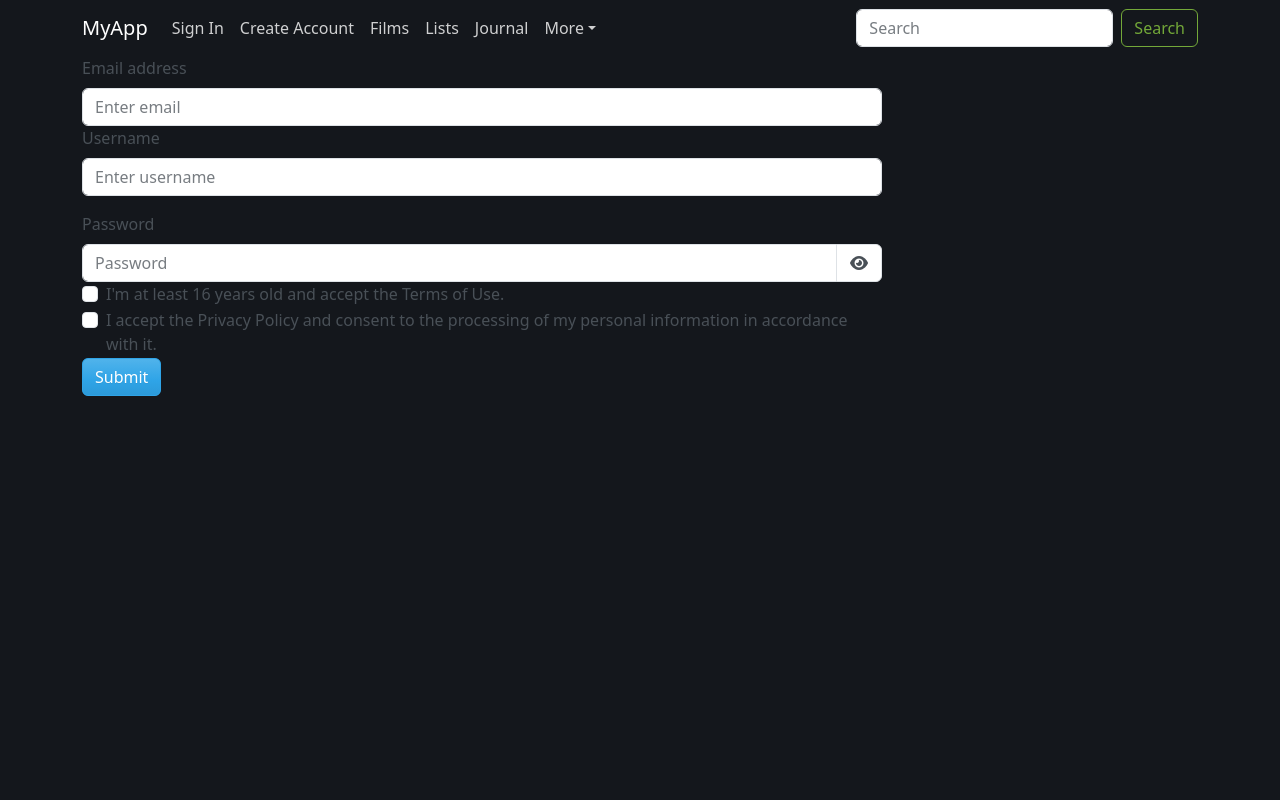
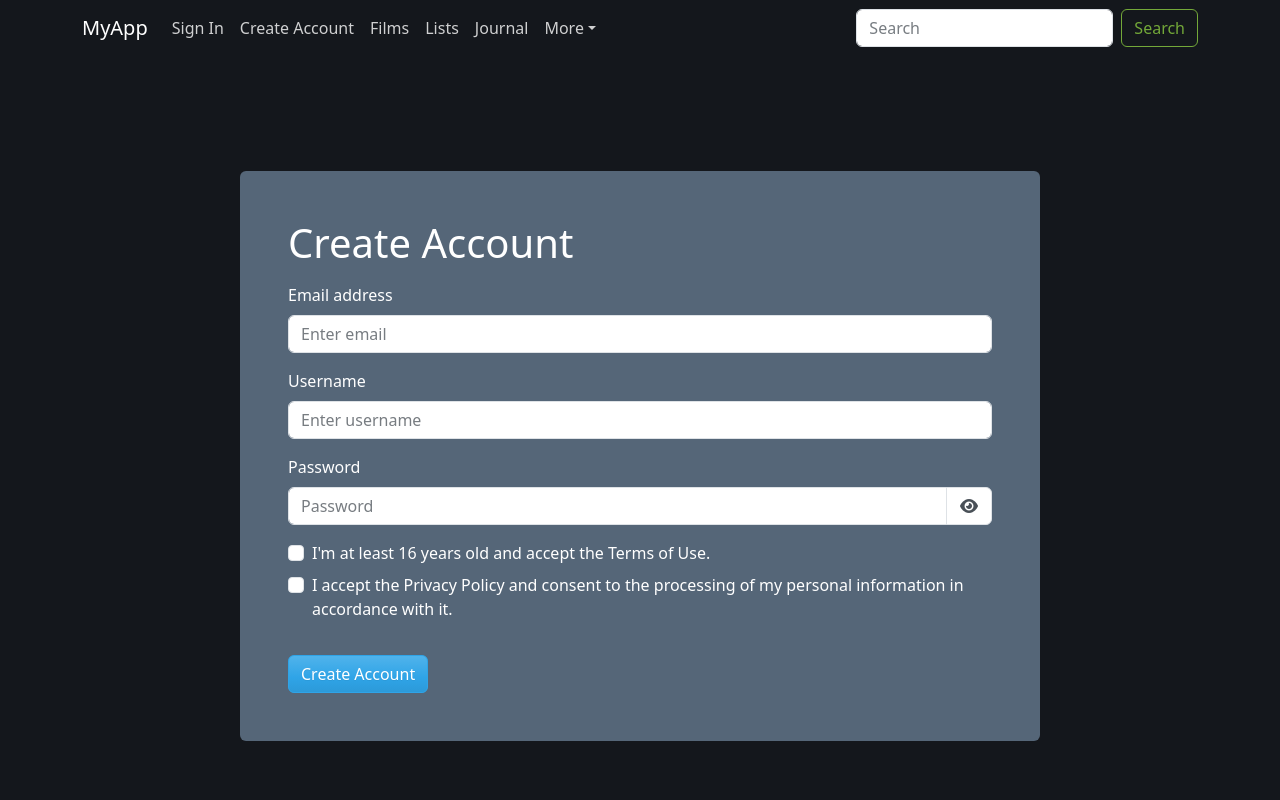
Before and after one commit to johnmartinroque/LetterboxdClone, a React (Create React App) app in the folder main/: page /createaccount in a window 1280 px wide. Shown: the top 800 px of the page. Built offline with nearby package versions, Linux system fonts and the light colour scheme; no server answers.

Commit message:
authentication styles

```diff
--- a/main/public/index.html
+++ b/main/public/index.html
@@ -32,7 +32,7 @@
       work correctly both with client-side routing and a non-root public URL.
       Learn how to configure a non-root public URL by running `npm run build`.
     -->
-    <title>React App</title>
+    <title>Watchlog</title>
   </head>
   <body>
     <noscript>You need to enable JavaScript to run this app.</noscript>
--- a/main/src/components/authentication/CreateAccount.jsx
+++ b/main/src/components/authentication/CreateAccount.jsx
@@ -65,10 +65,21 @@ function CreateAccount() {
   useEffect(() => {});
 
   return (
-    <Container>
-      <Form onSubmit={handleSubmit} style={{ width: "50rem" }}>
-        <Form.Group controlId="formEmail">
-          <Form.Label>Email address</Form.Label>
+    <Container
+      className="d-flex justify-content-center align-items-center"
+      style={{ height: "50rem" }}
+    >
+      <Form
+        onSubmit={handleSubmit}
+        style={{ width: "50rem", backgroundColor: "#556678", padding: "3rem" }}
+        className="rounded"
+      >
+        <Form.Text>
+          <h1 style={{ color: "white" }}>Create Account</h1>
+        </Form.Text>
+
+        <Form.Group controlId="formEmail" className="mt-3">
+          <Form.Label style={{ color: "white" }}>Email address</Form.Label>
           <Form.Control
             type="email"
             placeholder="Enter email"
@@ -76,8 +87,9 @@ function CreateAccount() {
             onChange={(e) => setEmail(e.target.value)}
           />
         </Form.Group>
-        <Form.Group controlId="formEmail">
-          <Form.Label>Username</Form.Label>
+
+        <Form.Group controlId="formUsername" className="mt-3">
+          <Form.Label style={{ color: "white" }}>Username</Form.Label>
           <Form.Control
             type="text"
             placeholder="Enter username"
@@ -87,7 +99,7 @@ function CreateAccount() {
         </Form.Group>
 
         <Form.Group controlId="formPassword" className="mt-3">
-          <Form.Label>Password</Form.Label>
+          <Form.Label style={{ color: "white" }}>Password</Form.Label>
           <InputGroup>
             <Form.Control
               type={showPassword ? "text" : "password"}
@@ -108,27 +120,35 @@ function CreateAccount() {
           </InputGroup>
         </Form.Group>
 
-        <Form.Group controlId="formCheck">
+        <Form.Group controlId="formCheck1" className="mt-3">
           <Form.Check
             type="checkbox"
             label="I'm at least 16 years old and accept the Terms of Use."
             checked={check1}
             onChange={(e) => setCheck1(e.target.checked)}
-          />
-        </Form.Group>
-        <Form.Group controlId="formCheck">
-          <Form.Check
-            type="checkbox"
-            label="
-I accept the Privacy Policy and consent to the processing of my personal information in accordance with it."
-            checked={check2}
-            onChange={(e) => setCheck2(e.target.checked)}
+            style={{ color: "white" }}
           />
         </Form.Group>
 
-        <Button variant="primary" type="submit" disabled={loading}>
-          {loading ? "Registering..." : "Submit"}
+        <Form.Group controlId="formCheck2" className="mt-2">
+          <Form.Check
+            type="checkbox"
+            label="I accept the Privacy Policy and consent to the processing of my personal information in accordance with it."
+            checked={check2}
+            onChange={(e) => setCheck2(e.target.checked)}
+            style={{ color: "white" }}
+          />
+        </Form.Group>
+
+        <Button
+          variant="primary"
+          type="submit"
+          disabled={loading}
+          style={{ marginTop: "2rem" }}
+        >
+          {loading ? "Creating..." : "Create Account"}
         </Button>
+
         {error && (
           <Alert variant="danger" className="mt-3">
             {getFriendlyErrorMessage(error)}
--- a/main/src/components/authentication/SignIn.jsx
+++ b/main/src/components/authentication/SignIn.jsx
@@ -63,10 +63,14 @@ function SignIn() {
     >
       <Form
         onSubmit={handleSubmit}
-        style={{ width: "50rem", backgroundColor: "#556678", padding: "2rem" }}
+        style={{ width: "50rem", backgroundColor: "#556678", padding: "3rem" }}
+        className="rounded"
       >
+        <Form.Text>
+          <h1 style={{ color: "white" }}>Sign In</h1>
+        </Form.Text>
         <Form.Group controlId="formEmail">
-          <Form.Label>Email</Form.Label>
+          <Form.Label style={{ color: "white" }}>Email</Form.Label>
           <Form.Control
             type="email"
             placeholder="Enter email"
@@ -76,7 +80,7 @@ function SignIn() {
         </Form.Group>
 
         <Form.Group controlId="formPassword" className="mt-3">
-          <Form.Label>Password</Form.Label>
+          <Form.Label style={{ color: "white" }}>Password</Form.Label>
           <InputGroup>
             <Form.Control
               type={showPassword ? "text" : "password"}
@@ -97,7 +101,12 @@ function SignIn() {
           </InputGroup>
         </Form.Group>
 
-        <Button variant="primary" type="submit" disabled={loading}>
+        <Button
+          variant="primary"
+          type="submit"
+          disabled={loading}
+          style={{ marginTop: "2rem" }}
+        >
           {loading ? "Signing In..." : "Sign In"}
         </Button>
 
--- a/main/src/components/others/Footer.jsx
+++ b/main/src/components/others/Footer.jsx
@@ -13,28 +13,6 @@ function Footer() {
               reserved.
             </p>
           </Col>
-
-          {/* Right side - Social Links */}
-          <Col md={6} className="text-center text-md-end">
-            <a
-              href="https://github.com/"
-              target="_blank"
-              rel="noopener noreferrer"
-              className="text-light me-3"
-            ></a>
-            <a
-              href="https://linkedin.com/"
-              target="_blank"
-              rel="noopener noreferrer"
-              className="text-light me-3"
-            ></a>
-            <a
-              href="https://twitter.com/"
-              target="_blank"
-              rel="noopener noreferrer"
-              className="text-light"
-            ></a>
-          </Col>
         </Row>
       </Container>
     </footer>
--- a/main/src/components/profile/Diary.jsx
+++ b/main/src/components/profile/Diary.jsx
@@ -28,6 +28,7 @@ function Diary() {
             <th>RATING</th>
             <th>LIKE</th>
             <th>REWATCH</th>
+            <th>EDIT</th>
           </tr>
         </thead>
         <tbody>
@@ -101,6 +102,7 @@ function Diary() {
                       <i className="fa-solid fa-repeat"></i>
                     )}
                   </td>
+                  <td></td>
                 </tr>
               );
             })
```
